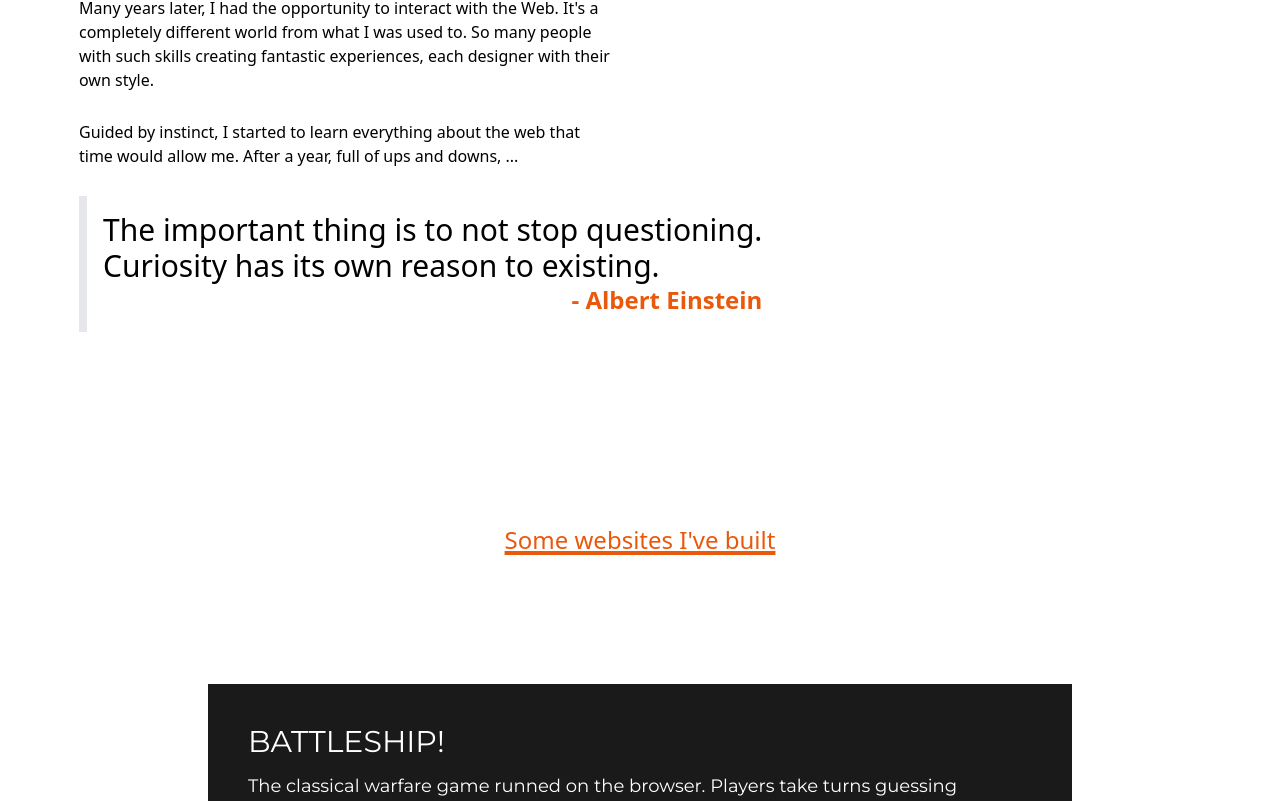
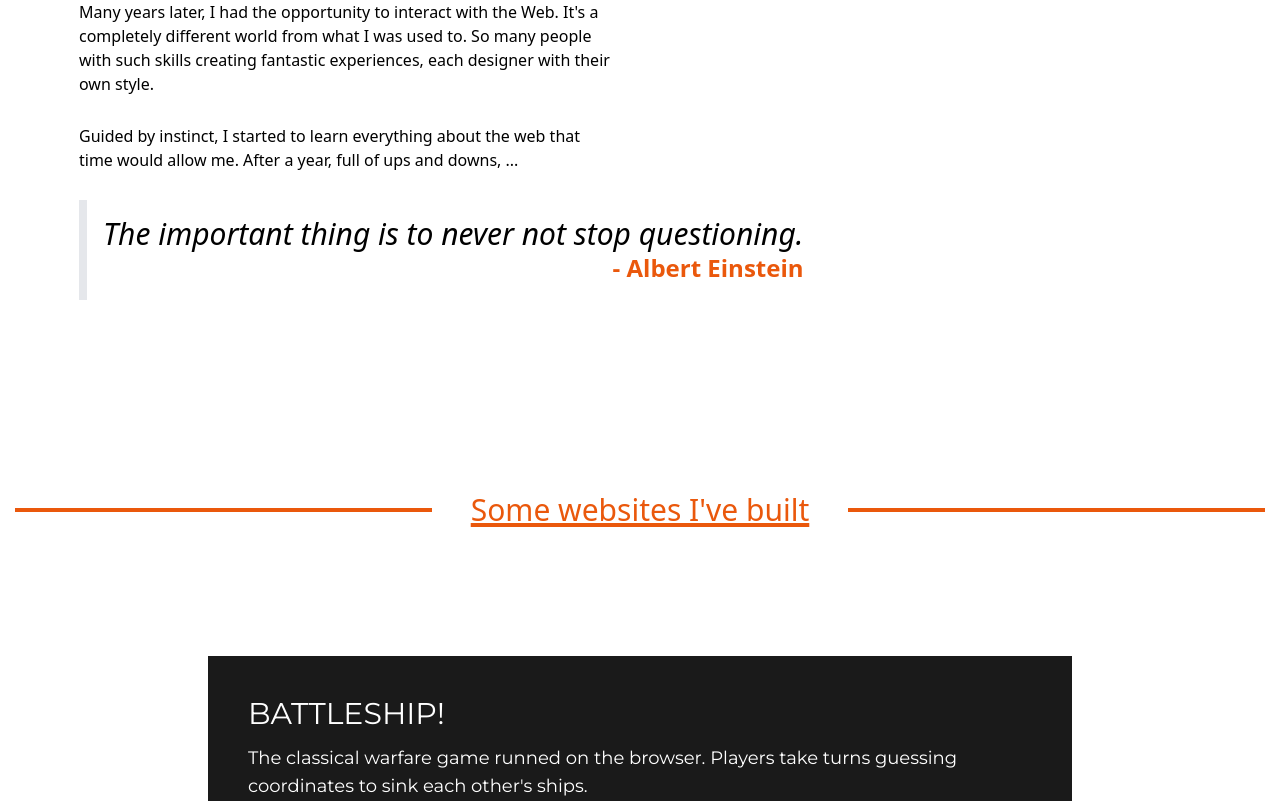
Before and after one commit to WillAvatec/portfolio, a React (Vite) app: page / in a window 1280 px wide. Shown: the part 1316-2117 px from the top of the page. Built offline with nearby package versions, Linux system fonts and the light colour scheme.

Commit message:
style: Increase font-size of section separators

```diff
--- a/src/components/About/About.tsx
+++ b/src/components/About/About.tsx
@@ -8,7 +8,7 @@ function About() {
       </div>
       <div className="w-[1250px] max-w-full mx-auto px-16 py-12">
         <div className="flex flex-row items-center gap-5 mb-8">
-          <h3 className="text-2xl underline decoration-4  text-orange-600">
+          <h3 className="text-3xl underline decoration-4  text-orange-600">
             About Me
           </h3>
           <div className="w-60 h-[4px] bg-orange-600"></div>
@@ -17,9 +17,10 @@ function About() {
           <Left />
           <Right />
         </div>
-        <blockquote className="text-3xl w-fit border-l-8 p-4">
-          <p>The important thing is to not stop questioning.</p>
-          <p>Curiosity has its own reason to existing.</p>
+        <blockquote className="text-3xl text- w-fit border-l-8 p-4">
+          <p className="italic">
+            The important thing is to never not stop questioning.
+          </p>
           <p className="w-full text-2xl text-right font-extrabold text-orange-600">
             - Albert Einstein
           </p>
--- a/src/components/Projects/Projects.tsx
+++ b/src/components/Projects/Projects.tsx
@@ -8,10 +8,12 @@ function Projects() {
   return (
     <section id="projects" className="py-24">
       {/* Header*/}
-      <div className="w-[1250px] max-w-full  mx-auto flex flex-row items-center gap-5 mb-5 md:mb-20 py-12">
-        <h3 className="text-center w-full text-2xl underline decoration-4  text-orange-600">
+      <div className="w-[1250px] max-w-full  mx-auto flex flex-row items-center mb-5 md:mb-20 py-12">
+        <div className="w-full h-[4px] bg-orange-600"></div>
+        <h3 className="text-center w-full text-3xl underline decoration-4  text-orange-600">
           Some websites I've built
         </h3>
+        <div className="w-full h-[4px] bg-orange-600"></div>
       </div>
 
       {/* Project Cards Container */}
```
